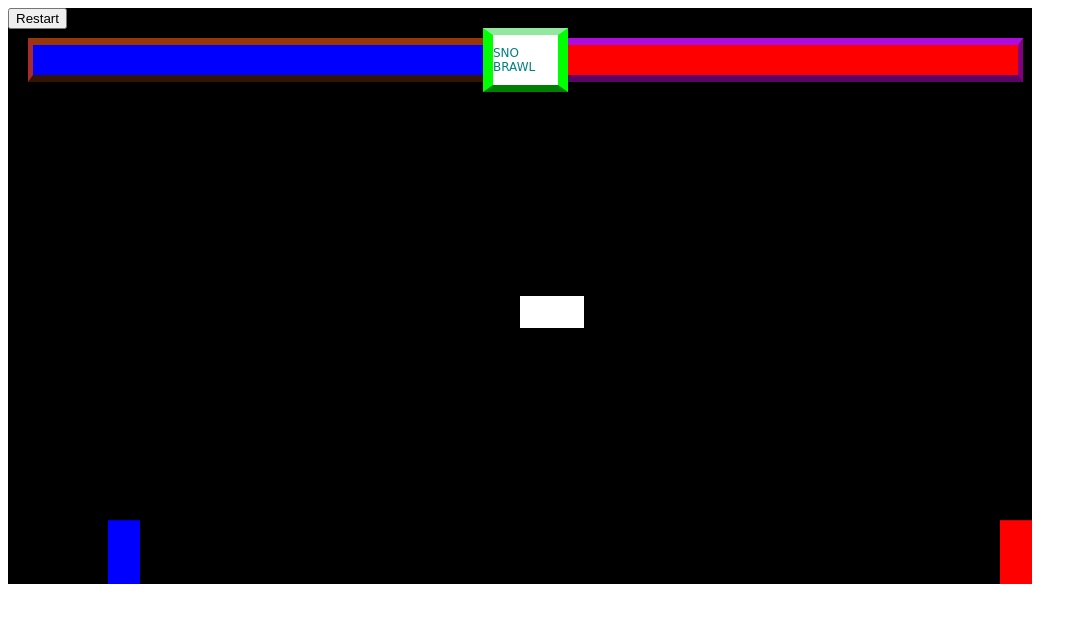
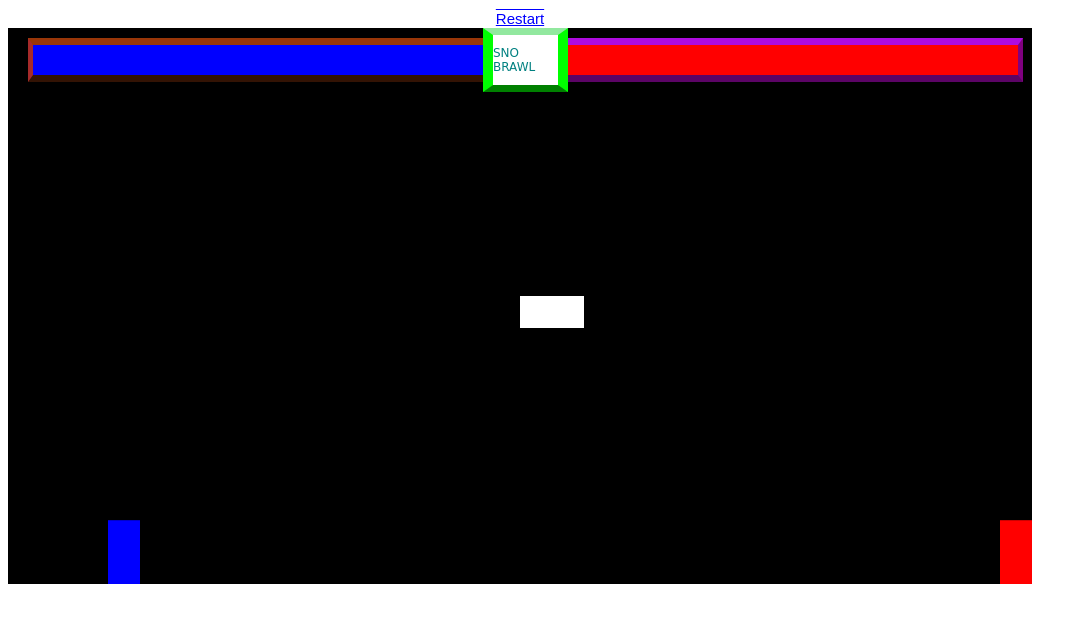
Before and after one commit to nvand82/fighting-rectangles, a website: page index.html in a window 1280 px wide. Both pictures are taken after a click on the button "start game". Shown: the whole page, without its empty margins (0-1087 px from the left). Drawn offline with Linux system fonts and the light colour scheme; a web font is replaced by a local one.

Commit message:
restart button not working

```diff
--- a/index.html
+++ b/index.html
@@ -1,4 +1,19 @@
 <head>
+  <style>.button {
+    background-color: white;
+    border: none;
+    color: blue;
+    width: 77.6%;
+    height: 100px;
+    text-align: center;
+    text-decoration: underline overline;
+    display: inline-block;
+    font-size: 15px;
+  }
+  .button:hover {
+  background-color: blue;
+  color: white;
+}</style>
   <link rel="preconnect" href="https://fonts.googleapis.com">
   <link rel="preconnect" href="https://fonts.gstatic.com" crossorigin>
   <link href="https://fonts.googleapis.com/css2?family=Rubik+Glitch&display=swap" rel="stylesheet">
@@ -7,7 +22,11 @@
 <script scr="index.js">
   //Import stylesheets
 function startGame(){
+  var pHealth = 450;
+  var rHealth = 450;
   document.querySelector("#start-button").innerHTML = "Restart";
+  document.querySelector("#start-button").style.width = "100%";
+  document.querySelector("#start-button").style.height = "20px";
   document.querySelector("#displayBlueW").style.display = "none";
   document.querySelector("#displayRedW").style.display = "none";
   document.querySelector("#displayStart").style.display = "none";
@@ -19,8 +38,6 @@ canvas.height = 576;
 c.fillRect(0, 0, canvas.width, canvas.height);
 var playerDirect = 0
 var rivalDirect = 1
-var pHealth = 450;
-var rHealth = 450;
 document.getElementById('playerHealth').style.width =
 rHealth.toString() + 'px';
 document.getElementById('enemyHealth').style.width =
@@ -338,7 +355,7 @@ break
         dislay: none;
       "
     >
-    <button id = "start-button" onclick="startGame();">
+    <button id = "start-button" class = "button" onclick="startGame();">
       start game
     </button>
   </div>
```
